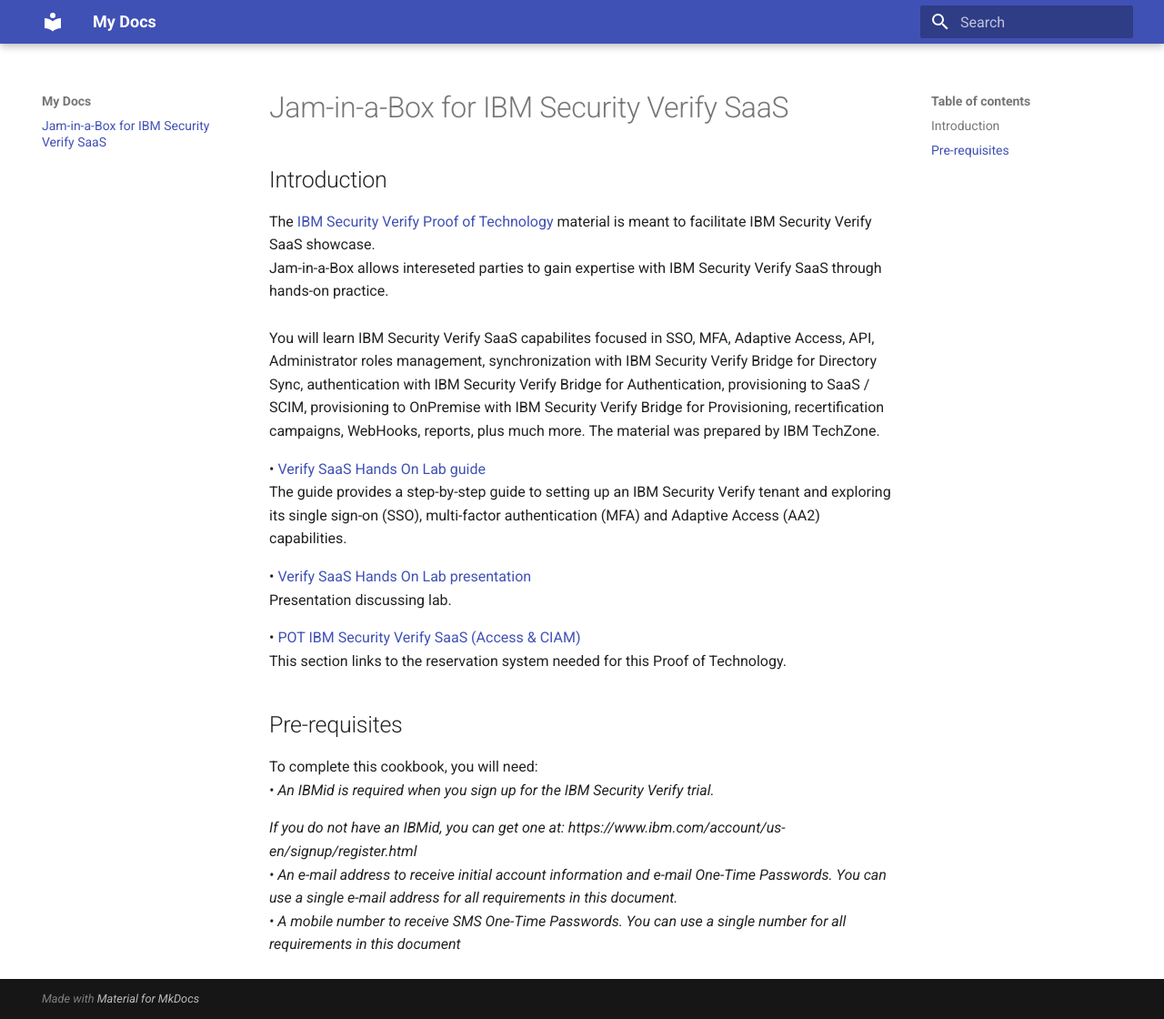
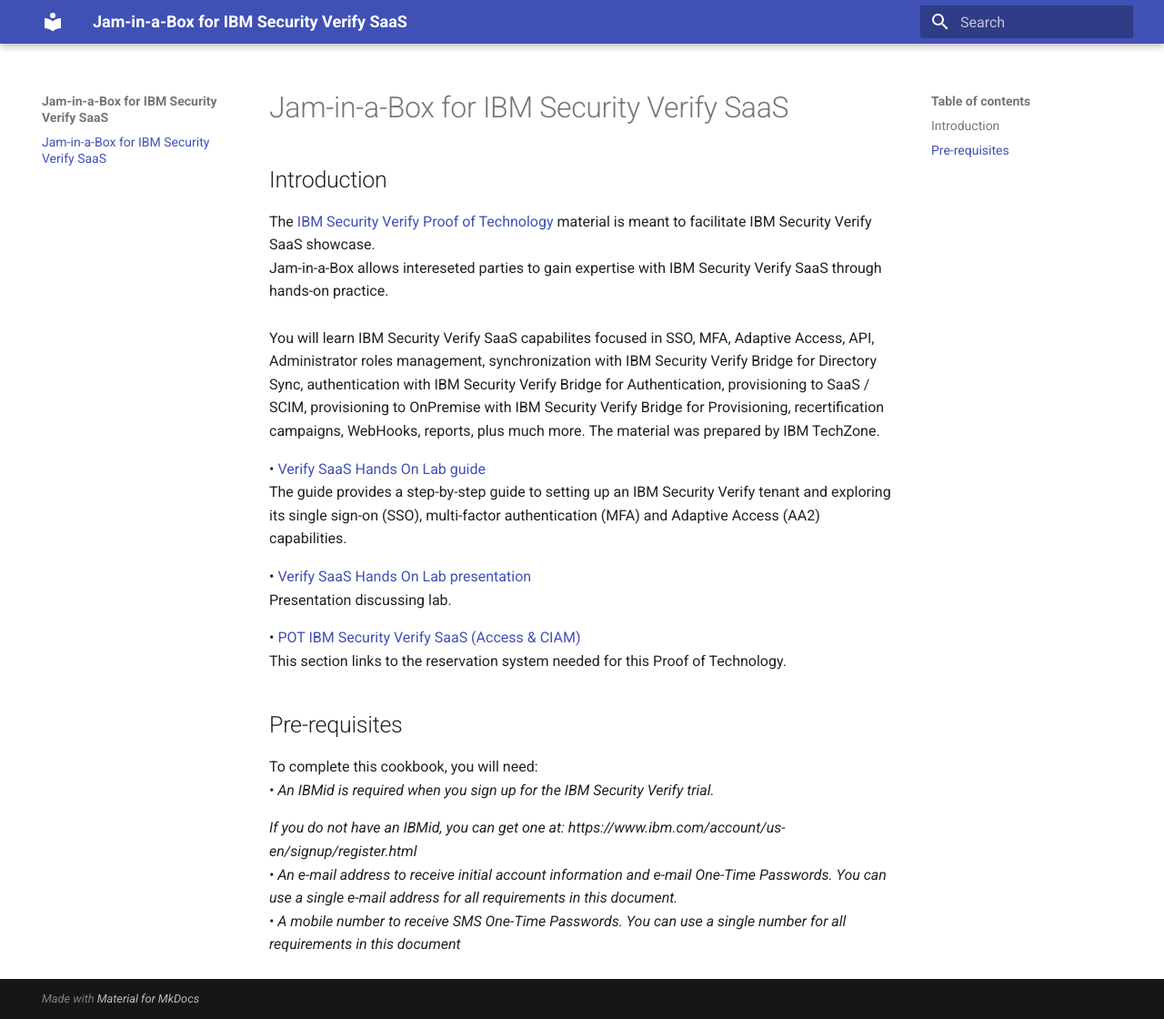
Before and after one commit to IBM/verify-jam-in-a-box, an MkDocs documentation site: the page built from docs/index.md, in a window 1280 px wide and 1120 px high. Shown: the whole window at 91% size. Built offline with MkDocs 1.6.1 and Material for MkDocs 9.7.7, drawn with Linux system fonts in a browser that asks for light colours.

Commit message:
Adding intial documentation files with workflow corrections

```diff
--- a/mkdocs.yml
+++ b/mkdocs.yml
@@ -1,3 +1,3 @@
-site_name: My Docs
+site_name: Jam-in-a-Box for IBM Security Verify SaaS
 theme:
   name: material
```
